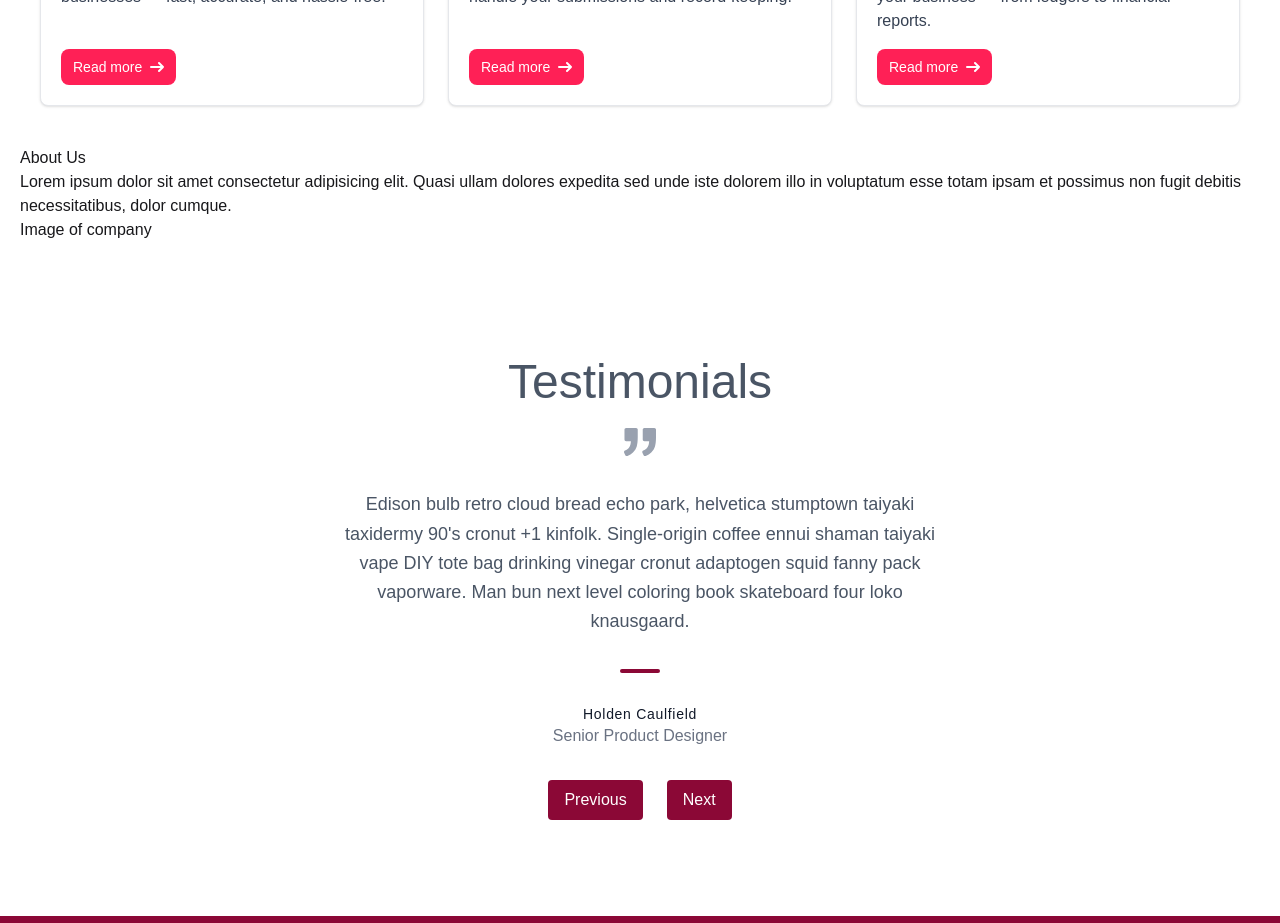
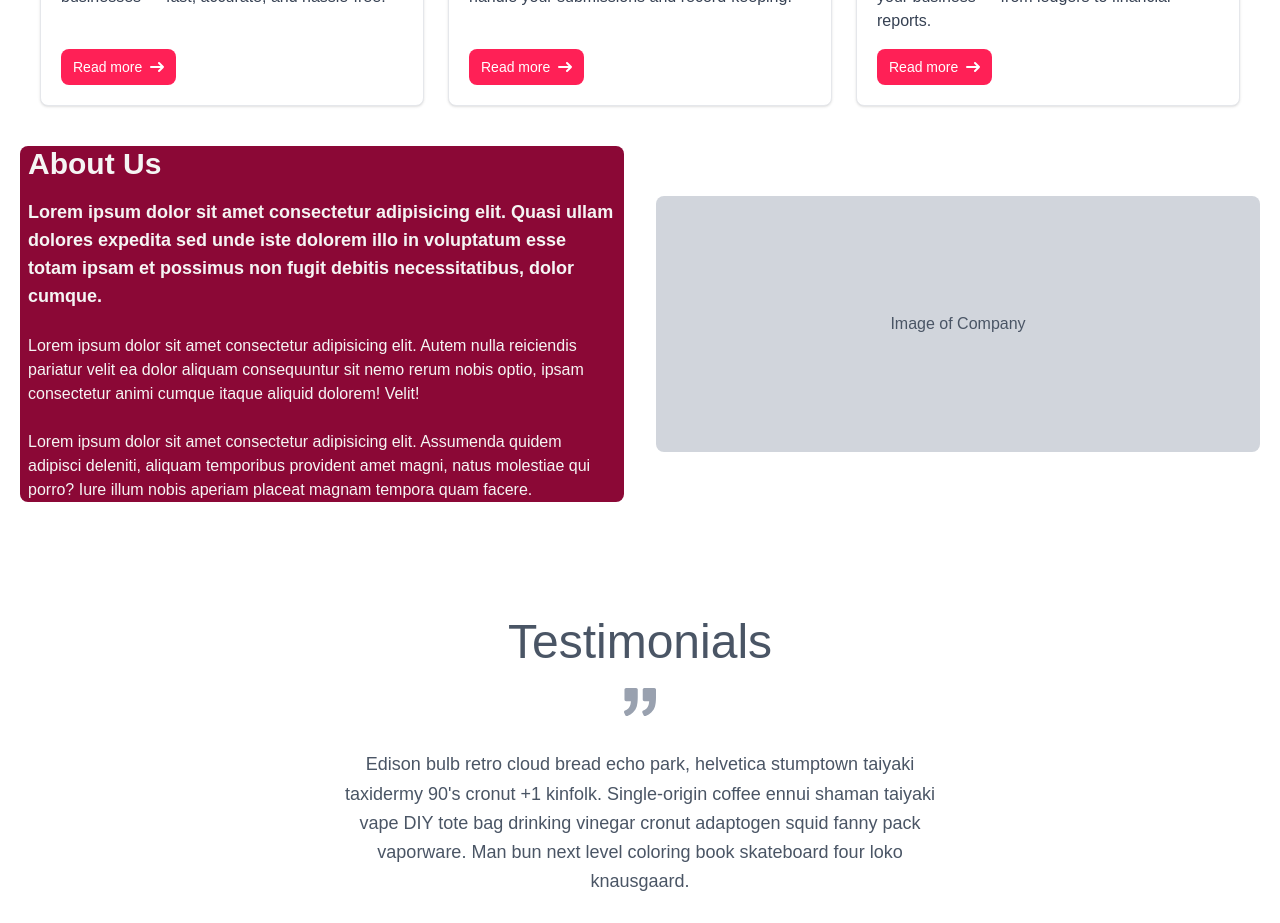
Before and after one commit to bnyari196/accountancy-app, a Next.js app: page / in a window 1280 px wide. Shown: the part 1540-2463 px from the top of the page. Built offline with nearby package versions, Linux system fonts and the light colour scheme.

Commit message:
About Us Section Sauced up

```diff
--- a/app/components/About.tsx
+++ b/app/components/About.tsx
@@ -2,17 +2,30 @@ import React from 'react'
 
 const About = () => {
   return (
-    <div className = "p-5 px-5">
-        <div>
-            <span>About Us</span>
-            <br />
-            <span>Lorem ipsum dolor sit amet consectetur adipisicing elit. Quasi ullam dolores expedita sed unde iste dolorem illo in voluptatum esse totam ipsam et possimus non fugit debitis necessitatibus, dolor cumque.</span>
-        </div>
-        <div>
-            <span>Image of company</span>
-        </div>
+<div className="flex flex-col md:flex-row p-5 gap-8 text-stone-100">
+  {/* Left side - Text */}
+  <div className="w-full md:w-1/2 text-left bg-rose-900 rounded-lg">
+    <h2 className="text-3xl font-bold mb-4 mx-2">About Us</h2>
+    <p className="mx-2 font-semibold text-lg">
+      Lorem ipsum dolor sit amet consectetur adipisicing elit. Quasi ullam dolores expedita sed unde iste dolorem illo in voluptatum esse totam ipsam et possimus non fugit debitis necessitatibus, dolor cumque.
+    </p>
+    <br />
+    <p className="mx-2">
+      Lorem ipsum dolor sit amet consectetur adipisicing elit. Autem nulla reiciendis pariatur velit ea dolor aliquam consequuntur sit nemo rerum nobis optio, ipsam consectetur animi cumque itaque aliquid dolorem! Velit!
+    </p>
+    <br />
+    <p className="mx-2">
+      Lorem ipsum dolor sit amet consectetur adipisicing elit. Assumenda quidem adipisci deleniti, aliquam temporibus provident amet magni, natus molestiae qui porro? Iure illum nobis aperiam placeat magnam tempora quam facere.
+    </p>
+  </div>
 
+  {/* Right side - Image or placeholder */}
+  <div className="w-full md:w-1/2 flex justify-center md:justify-end items-center">
+    <div className="w-full h-64 bg-gray-300 flex items-center justify-center rounded-lg">
+      <span className="text-gray-600">Image of Company</span>
     </div>
+  </div>
+</div>
   )
 }
 
```
